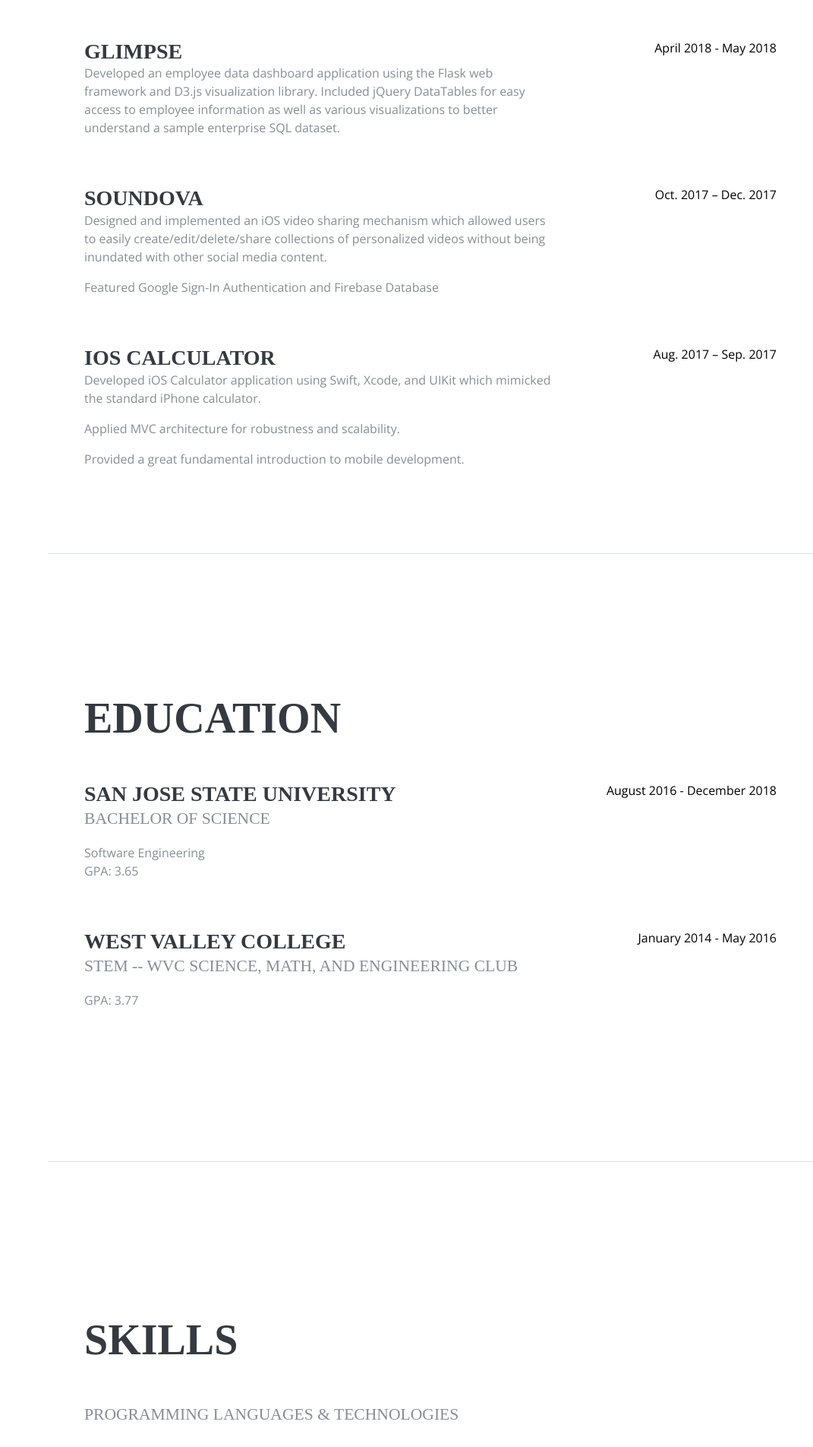
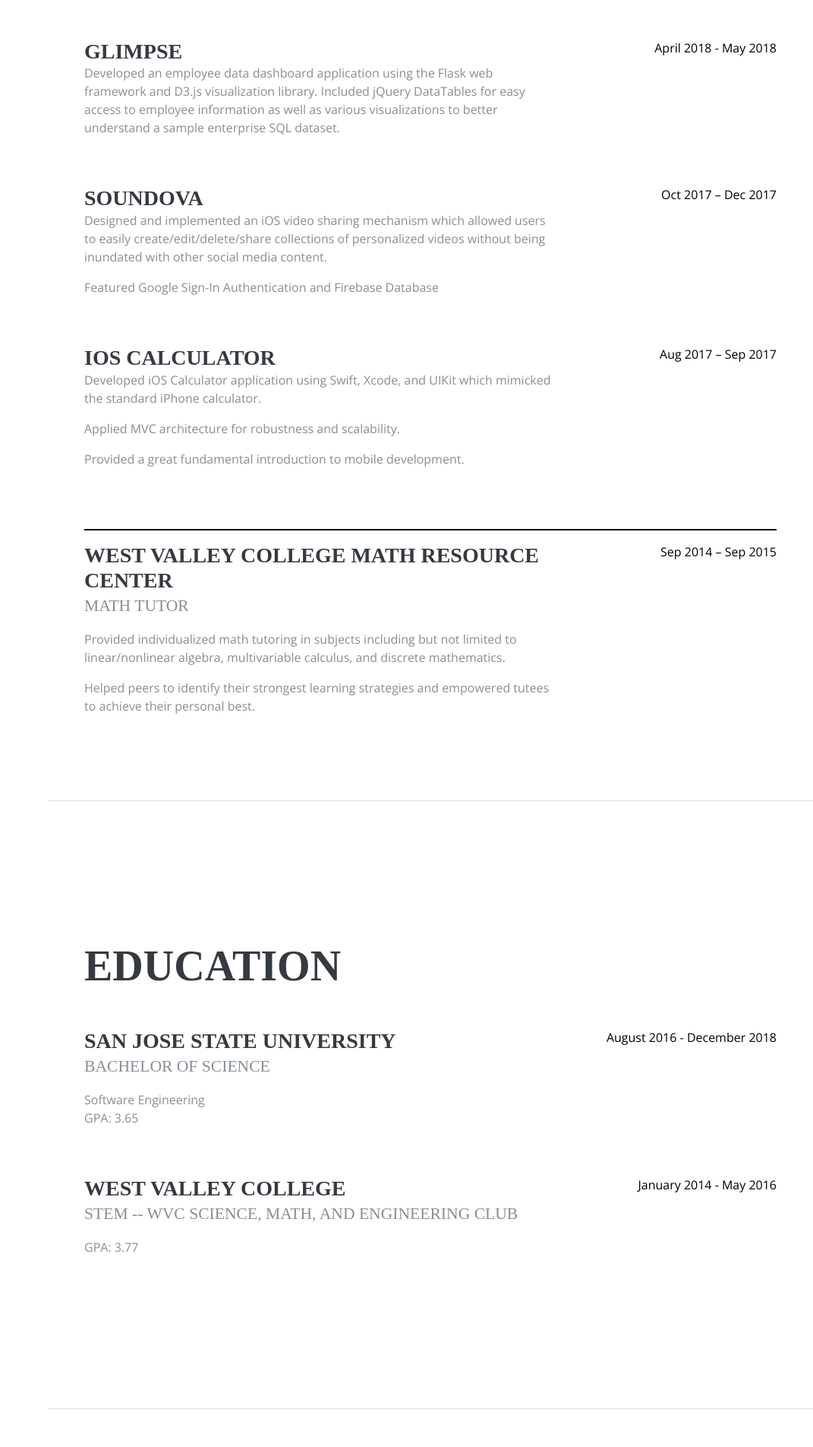
Before and after one commit to brandonabajelo/Personal_Site, a Flask app: page / in a window 1280 px wide. Shown: the part 1170-3074 px from the top of the page at 76% size, without its empty margins (209-1280 px from the left). Run offline with Flask 2, Linux system fonts and the light colour scheme; some libraries are stand-ins or nearby versions; some web fonts are replaced.

Commit message:
Minor fixes

```diff
--- a/templates/index.html
+++ b/templates/index.html
@@ -141,7 +141,7 @@
               <p>Featured Google Sign-In Authentication and Firebase Database</p>
             </div>
             <div class="resume-date text-md-right">
-              <span class="text-primary">Oct. 2017 – Dec. 2017</span>
+              <span class="text-primary">Oct 2017 – Dec 2017</span>
             </div>
           </div>
 
@@ -153,10 +153,24 @@
               <p>Provided a great fundamental introduction to mobile development.</p>
             </div>
             <div class="resume-date text-md-right">
-              <span class="text-primary">Aug. 2017 – Sep. 2017</span>
+              <span class="text-primary">Aug 2017 – Sep 2017</span>
             </div>
           </div>
         </div>
+        <hr style='background-color:#000000;border-width:0;color:#000000;height:2px;line-height:0;text-align:left;width:100%;'/>
+        <div class="resume-item d-flex flex-column flex-md-row mb-5">
+          <div class="resume-content mr-auto">
+            <h3 class="mb-0">West Valley College Math Resource Center</h3>
+            <div class="subheading mb-3">Math Tutor</div>
+            <p>Provided individualized math tutoring in subjects including but not limited to linear/nonlinear algebra, multivariable
+              calculus, and discrete mathematics.</p>
+            <p>Helped peers to identify their strongest learning strategies and empowered tutees to achieve their personal best.</p>
+          </div>
+          <div class="resume-date text-md-right">
+            <span class="text-primary">Sep 2014 – Sep 2015</span>
+          </div>
+        </div>
+      </div>
 
       </section>
 
```
